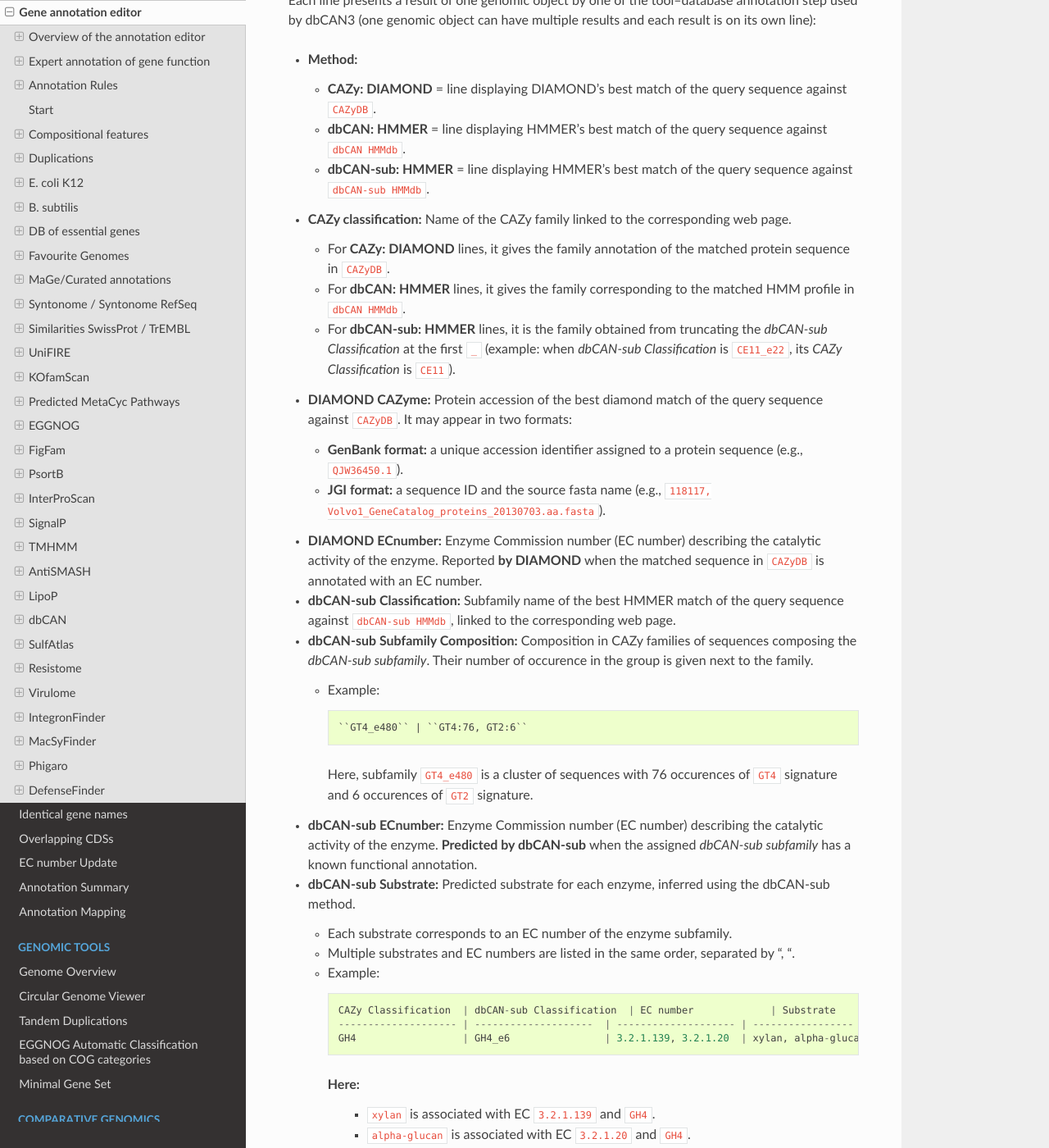
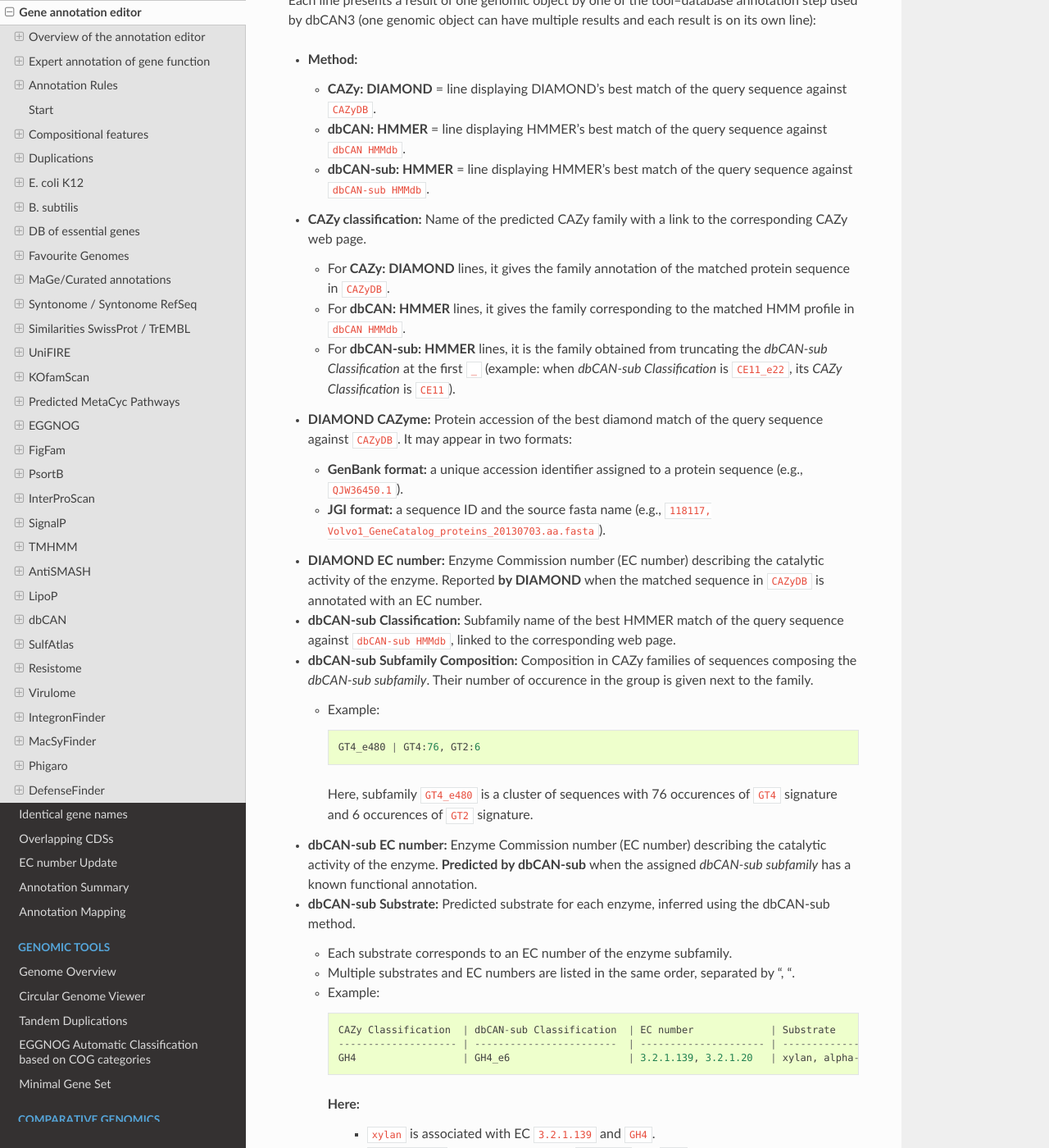
Before and after one commit to labgem/microscope-user-doc, a Sphinx documentation site: the page built from docs/content/mage/info.rst, in a window 1280 px wide and 1400 px high, scrolled down 35229 px. Shown: the whole window at 82% size. Built offline with Sphinx 7.4.7 and the Read the Docs theme 3.1.0, drawn with Linux system fonts in a browser that asks for light colours; formulas are drawn with MathJax 3.

Commit message:
dbcan update correction after reviewing

```diff
--- a/docs/content/mage/info.rst
+++ b/docs/content/mage/info.rst
@@ -1188,38 +1188,31 @@ Each line presents a result of one genomic object by one of the tool–database
   - **dbCAN: HMMER** = line displaying HMMER's best match  of the query sequence against ``dbCAN HMMdb``.
   - **dbCAN-sub: HMMER** = line displaying HMMER's best match of the query sequence against ``dbCAN-sub HMMdb``.
 
-* **CAZy classification:**
-  Name of the CAZy family linked to the corresponding web page.
+* **CAZy classification:**  Name of the predicted CAZy family with a link to the corresponding CAZy web page.
 
   - For **CAZy: DIAMOND** lines, it gives the family annotation of the matched protein sequence in ``CAZyDB``.
   - For **dbCAN: HMMER** lines, it gives the family corresponding to the matched HMM profile in ``dbCAN HMMdb``.
   - For **dbCAN-sub: HMMER** lines, it is the family obtained from truncating the *dbCAN-sub Classification* at the first ``_`` (example: when *dbCAN-sub Classification* is ``CE11_e22``, its *CAZy Classification* is ``CE11``).
 
-* **DIAMOND CAZyme:**
-  Protein accession of the best diamond match of the query sequence against ``CAZyDB``.
-  It may appear in two formats:
+* **DIAMOND CAZyme:**   Protein accession of the best diamond match of the query sequence against ``CAZyDB``.  It may appear in two formats:
 
   - **GenBank format:** a unique accession identifier assigned to a protein sequence (e.g., ``QJW36450.1``).
   - **JGI format:**  a sequence ID and the source fasta name
     (e.g., ``118117, Volvo1_GeneCatalog_proteins_20130703.aa.fasta``).
 
-* **DIAMOND ECnumber:**
-  Enzyme Commission number (EC number) describing the catalytic activity of the enzyme. Reported **by DIAMOND** when the matched sequence in ``CAZyDB`` is annotated with an EC number.
-
-* **dbCAN-sub Classification:**
-  Subfamily name of the best HMMER match of the query sequence against ``dbCAN-sub HMMdb``, linked to the corresponding web page.
-
-* **dbCAN-sub Subfamily Composition:**
-  Composition in CAZy families of sequences composing the *dbCAN-sub subfamily*. Their number of occurence in the group is given next to the family.
+* **DIAMOND EC number:**  Enzyme Commission number (EC number) describing the catalytic activity of the enzyme. Reported **by DIAMOND** when the matched sequence in ``CAZyDB`` is annotated with an EC number.
+
+* **dbCAN-sub Classification:**  Subfamily name of the best HMMER match of the query sequence against ``dbCAN-sub HMMdb``, linked to the corresponding web page.
+
+* **dbCAN-sub Subfamily Composition:**  Composition in CAZy families of sequences composing the *dbCAN-sub subfamily*. Their number of occurence in the group is given next to the family.
 
   - Example::
 
-      ``GT4_e480`` | ``GT4:76, GT2:6``
+      GT4_e480 | GT4:76, GT2:6
 
     Here, subfamily ``GT4_e480`` is a cluster of sequences with 76 occurences of ``GT4`` signature and 6 occurences of ``GT2`` signature.
 
-* **dbCAN-sub ECnumber:**
-  Enzyme Commission number (EC number) describing the catalytic activity of the enzyme. **Predicted by dbCAN-sub** when the assigned *dbCAN-sub subfamily* has a known functional annotation.
+* **dbCAN-sub EC number:** Enzyme Commission number (EC number) describing the catalytic activity of the enzyme. **Predicted by dbCAN-sub** when the assigned *dbCAN-sub subfamily* has a known functional annotation.
 
 * **dbCAN-sub Substrate:** Predicted substrate for each enzyme, inferred using the dbCAN-sub method.
 
@@ -1228,8 +1221,8 @@ Each line presents a result of one genomic object by one of the tool–database
   - Example::
 
       CAZy Classification  | dbCAN-sub Classification  | EC number             | Substrate
-      -------------------- | --------------------  | -------------------- | -----------------
-      GH4                  | GH4_e6                | 3.2.1.139, 3.2.1.20  | xylan, alpha-glucan
+      -------------------- | ------------------------  | --------------------- | -----------------
+      GH4                  | GH4_e6                    | 3.2.1.139, 3.2.1.20   | xylan, alpha-glucan
 
     Here:
       - ``xylan`` is associated with EC ``3.2.1.139`` and ``GH4``.
```
